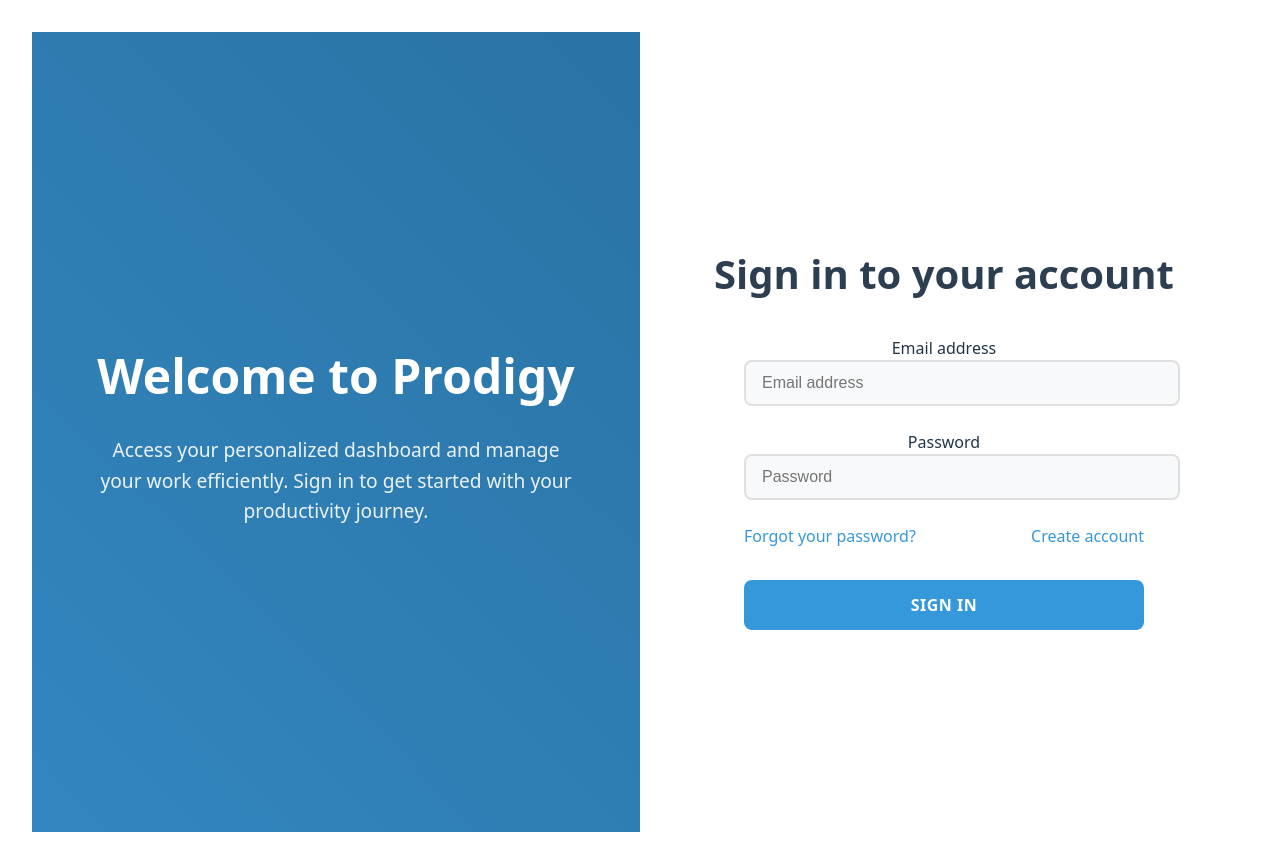
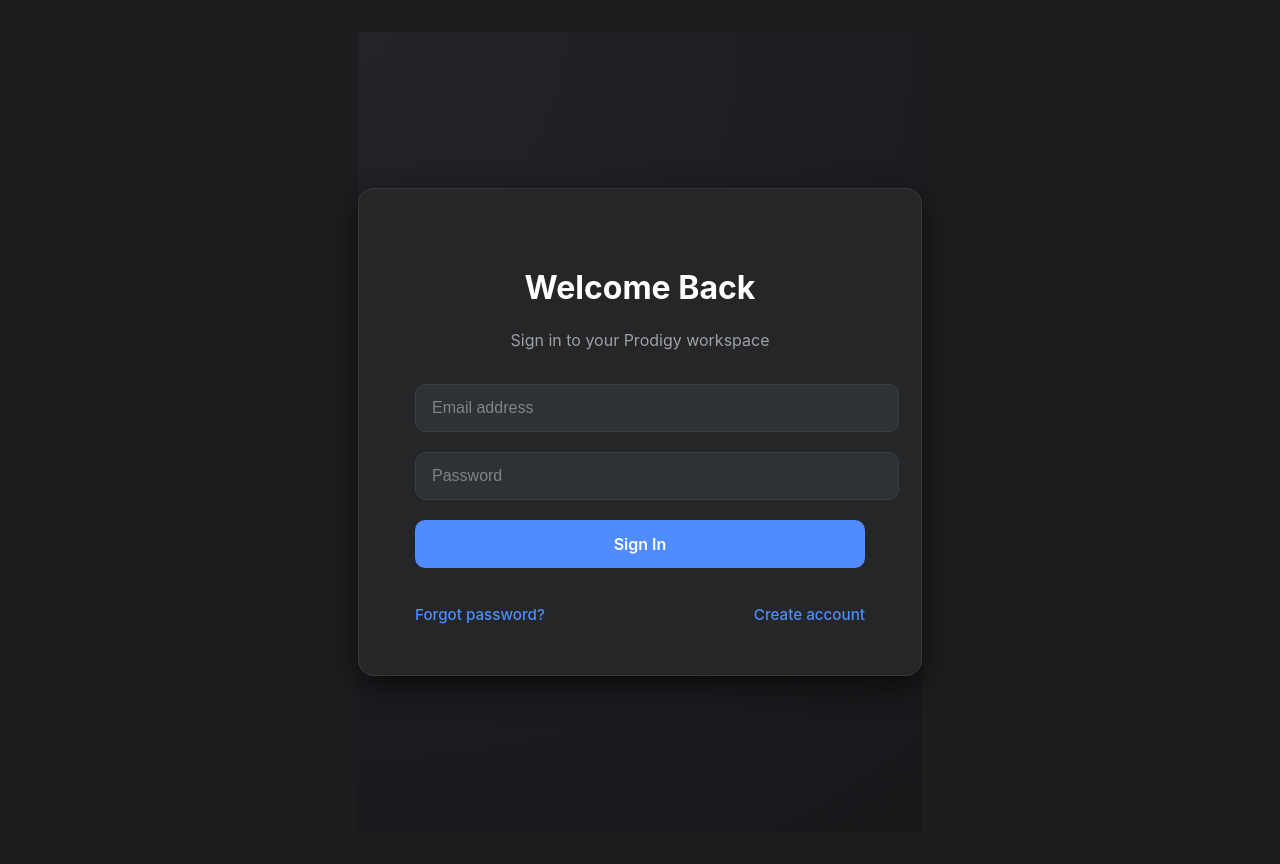
Before and after one commit to khangdoan514/hackutd-2025, a React (Vite) app in the folder prodigy/: page /login in a window 1280 px wide. Built offline with nearby package versions, Linux system fonts and the light colour scheme.

Commit message:
initial commit to finalize the main screens

```diff
--- a/prodigy/src/components/auth/Auth.css
+++ b/prodigy/src/components/auth/Auth.css
@@ -1,160 +1,112 @@
+/* ===== Modern Prodigy Auth Styles ===== */
+
+body {
+  margin: 0;
+  font-family: "Inter", sans-serif;
+  background-color: #1b1d1f;
+  color: #e0e0e0;
+  -webkit-font-smoothing: antialiased;
+}
+
 .auth-container {
   min-height: 100vh;
-  display: grid;
-  grid-template-columns: 1fr 1fr;
-  background-color: #f8f9fa;
+  display: flex;
+  justify-content: center;
+  align-items: center;
+  background: radial-gradient(circle at top left, #222428, #16181a);
 }
 
-.auth-sidebar {
-  background-color: #2c3e50;
-  padding: 4rem;
-  display: flex;
-  flex-direction: column;
-  justify-content: center;
-  position: relative;
-  overflow: hidden;
+.auth-card {
+  background-color: #242628;
+  border-radius: 16px;
+  padding: 3rem 3.5rem;
+  width: 450px;
+  box-shadow: 0 10px 30px rgba(0, 0, 0, 0.6);
+  border: 1px solid rgba(255, 255, 255, 0.08);
+  transition: transform 0.3s ease, box-shadow 0.3s ease;
 }
 
-.auth-sidebar::after {
-  content: '';
-  position: absolute;
-  top: 0;
-  left: 0;
-  right: 0;
-  bottom: 0;
-  background: linear-gradient(45deg, rgba(52, 152, 219, 0.8), rgba(41, 128, 185, 0.8));
-  z-index: 1;
-}
-
-.sidebar-content {
-  position: relative;
-  z-index: 2;
-  color: white;
-}
-
-.sidebar-title {
-  font-size: 3rem;
-  font-weight: bold;
-  margin-bottom: 2rem;
-}
-
-.sidebar-text {
-  font-size: 1.2rem;
-  line-height: 1.6;
-  opacity: 0.9;
-}
-
-.auth-box {
-  padding: 4rem;
-  display: flex;
-  flex-direction: column;
-  justify-content: center;
-  background-color: #ffffff;
-  max-width: 100%;
+.auth-card:hover {
+  transform: translateY(-4px);
+  box-shadow: 0 15px 40px rgba(0, 0, 0, 0.7);
 }
 
 .auth-title {
-  margin-bottom: 2rem;
   text-align: center;
-  font-size: 2.5rem;
-  font-weight: bold;
-  color: #2c3e50;
+  font-size: 2rem;
+  font-weight: 700;
+  color: #ffffff;
+  margin-bottom: 0.5rem;
 }
 
 .auth-subtitle {
-  margin-top: 0.5rem;
   text-align: center;
-  font-size: 1.1rem;
-  color: #7f8c8d;
+  font-size: 1rem;
+  color: #9ea0a3;
   margin-bottom: 2rem;
 }
 
 .auth-form {
-  margin: 0 auto;
-  width: 100%;
-  max-width: 400px;
-}
-
-.form-group {
-  margin-bottom: 1.5rem;
+  display: flex;
+  flex-direction: column;
+  gap: 1.25rem;
 }
 
 .form-input {
   width: 100%;
-  padding: 12px 16px;
-  border: 2px solid #e0e0e0;
-  border-radius: 8px;
+  padding: 14px 16px;
+  background-color: #2e3136;
+  border: 1px solid #3a3d42;
+  border-radius: 10px;
+  color: #f5f5f5;
   font-size: 1rem;
-  color: #2c3e50;
-  background-color: #f8f9fa;
   transition: all 0.3s ease;
 }
 
-.form-input:focus {
-  border-color: #3498db;
-  background-color: #ffffff;
-  box-shadow: 0 0 0 3px rgba(52, 152, 219, 0.1);
+.form-input::placeholder {
+  color: #808388;
 }
 
 .form-input:focus {
+  border-color: #4f8cff;
+  background-color: #35383d;
+  box-shadow: 0 0 10px rgba(79, 140, 255, 0.2);
   outline: none;
-  border-color: #6366f1;
-  box-shadow: 0 0 0 2px rgba(99, 102, 241, 0.2);
 }
 
 .auth-button {
-  width: 100%;
-  padding: 14px 24px;
-  background-color: #3498db;
+  background-color: #4f8cff;
+  border: none;
+  border-radius: 10px;
   color: white;
-  border: none;
-  border-radius: 8px;
+  font-weight: 600;
   font-size: 1rem;
-  font-weight: 600;
+  padding: 14px;
   cursor: pointer;
   transition: all 0.3s ease;
-  margin-top: 1rem;
-  text-transform: uppercase;
-  letter-spacing: 0.5px;
 }
 
 .auth-button:hover {
-  background-color: #2980b9;
-  transform: translateY(-1px);
-  box-shadow: 0 4px 12px rgba(52, 152, 219, 0.2);
+  background-color: #3a6de0;
+  box-shadow: 0 0 15px rgba(79, 140, 255, 0.4);
+  transform: translateY(-2px);
 }
 
 .auth-links {
-  margin-top: 1.5rem;
-  margin-bottom: 1rem;
   text-align: center;
-  font-size: 1rem;
+  margin-top: 1rem;
+  display: flex;
+  justify-content: space-between;
+  font-size: 0.95rem;
 }
 
 .auth-link {
-  color: #3498db;
+  color: #4f8cff;
   text-decoration: none;
-  font-weight: 500;
   transition: all 0.3s ease;
 }
 
 .auth-link:hover {
-  color: #2980b9;
+  color: #74a6ff;
   text-decoration: underline;
 }
-
-.success-message {
-  padding: 1.5rem;
-  margin: 2rem 0;
-  background-color: #e8f6ef;
-  border-radius: 8px;
-  color: #27ae60;
-  display: flex;
-  align-items: center;
-  border-left: 4px solid #27ae60;
-}
-
-.success-icon {
-  margin-right: 1rem;
-  font-size: 1.5rem;
-}
--- a/prodigy/src/components/auth/ForgotPassword.jsx
+++ b/prodigy/src/components/auth/ForgotPassword.jsx
@@ -1,71 +1,46 @@
-import React, { useState } from 'react';
-import { Link } from 'react-router-dom';
-import './Auth.css';
+import React, { useState } from "react";
+import { Link } from "react-router-dom";
+import "./Auth.css";
 
 const ForgotPassword = () => {
-  const [email, setEmail] = useState('');
-  const [submitted, setSubmitted] = useState(false);
+  const [email, setEmail] = useState("");
 
   const handleSubmit = (e) => {
     e.preventDefault();
-    // TODO: Implement password reset logic here
-    console.log('Password reset requested for:', email);
-    setSubmitted(true);
+    console.log("Password reset requested for:", email);
   };
 
   return (
     <div className="auth-container">
-      <div className="auth-sidebar">
-        <div className="sidebar-content">
-          <h1 className="sidebar-title">Password Reset</h1>
-          <p className="sidebar-text">
-            No worries! We'll help you get back into your account.
-            Follow the simple steps to reset your password securely.
-          </p>
-        </div>
-      </div>
-      <div className="auth-box">
-        <h2 className="auth-title">Reset your password</h2>
+      <div className="auth-card">
+        <h2 className="auth-title">Reset Password</h2>
         <p className="auth-subtitle">
-          Enter your email address and we'll send you a link to reset your password.
+          Enter your email and we’ll send you a reset link.
         </p>
 
-        {submitted ? (
-          <div className="success-message">
-            <span className="success-icon">✓</span>
-            <p>
-              If an account exists for {email}, you will receive a password reset link shortly.
-            </p>
-          </div>
-        ) : (
         <form className="auth-form" onSubmit={handleSubmit}>
-            <div className="form-group">
-              <label htmlFor="email" className="sr-only">Email address</label>
           <input
-                id="email"
-                name="email"
             type="email"
-                required
             className="form-input"
             placeholder="Email address"
             value={email}
             onChange={(e) => setEmail(e.target.value)}
+            required
           />
-            </div>
 
-            <div className="form-group">
           <button type="submit" className="auth-button">
-                Reset Password
+            Send Reset Link
           </button>
-            </div>
-          </form>
-        )}
 
           <div className="auth-links">
             <Link to="/login" className="auth-link">
-            Return to login
+              Back to login
+            </Link>
+            <Link to="/signup" className="auth-link">
+              Create account
             </Link>
           </div>
+        </form>
       </div>
     </div>
   );
--- a/prodigy/src/components/auth/Login.jsx
+++ b/prodigy/src/components/auth/Login.jsx
@@ -1,81 +1,57 @@
-import React, { useState } from 'react';
-import { Link } from 'react-router-dom';
-import './Auth.css';
+import React, { useState } from "react";
+import { Link } from "react-router-dom";
+import "./Auth.css";
 
 const Login = () => {
-  const [formData, setFormData] = useState({
-    email: '',
-    password: ''
-  });
+  const [formData, setFormData] = useState({ email: "", password: "" });
 
   const handleChange = (e) => {
     const { name, value } = e.target;
-    setFormData(prevState => ({
-      ...prevState,
-      [name]: value
-    }));
+    setFormData((prev) => ({ ...prev, [name]: value }));
   };
 
   const handleSubmit = (e) => {
     e.preventDefault();
-    // TODO: Implement login logic here
-    console.log('Login attempt:', formData);
+    console.log("Login attempt:", formData);
   };
 
   return (
     <div className="auth-container">
-      <div className="auth-sidebar">
-        <div className="sidebar-content">
-          <h1 className="sidebar-title">Welcome to Prodigy</h1>
-          <p className="sidebar-text">
-            Access your personalized dashboard and manage your work efficiently.
-            Sign in to get started with your productivity journey.
-          </p>
-        </div>
-      </div>
-      <div className="auth-box">
-        <h2 className="auth-title">Sign in to your account</h2>
+      <div className="auth-card">
+        <h2 className="auth-title">Welcome Back</h2>
+        <p className="auth-subtitle">Sign in to your Prodigy workspace</p>
+
         <form className="auth-form" onSubmit={handleSubmit}>
-          <div className="form-group">
-            <label htmlFor="email" className="sr-only">Email address</label>
           <input
-              id="email"
+            type="email"
             name="email"
-              type="email"
-              required
             className="form-input"
             placeholder="Email address"
             value={formData.email}
             onChange={handleChange}
+            required
           />
-          </div>
-          <div className="form-group">
-            <label htmlFor="password" className="sr-only">Password</label>
           <input
-              id="password"
+            type="password"
             name="password"
-              type="password"
-              required
             className="form-input"
             placeholder="Password"
             value={formData.password}
             onChange={handleChange}
+            required
           />
-          </div>
 
-          <div className="auth-links" style={{ display: 'flex', justifyContent: 'space-between' }}>
+          <button type="submit" className="auth-button">
+            Sign In
+          </button>
+
+          <div className="auth-links">
             <Link to="/forgot-password" className="auth-link">
-              Forgot your password?
+              Forgot password?
             </Link>
             <Link to="/signup" className="auth-link">
               Create account
             </Link>
-          </div>
-
-          <div className="form-group">
-            <button type="submit" className="auth-button">
-              Sign in
-            </button>
           </div>
         </form>
       </div>
--- a/prodigy/src/components/auth/Signup.jsx
+++ b/prodigy/src/components/auth/Signup.jsx
@@ -1,106 +1,78 @@
-import React, { useState } from 'react';
-import { Link } from 'react-router-dom';
-import './Auth.css';
+import React, { useState } from "react";
+import { Link } from "react-router-dom";
+import "./Auth.css";
 
 const Signup = () => {
   const [formData, setFormData] = useState({
-    name: '',
-    email: '',
-    password: '',
-    confirmPassword: ''
+    name: "",
+    email: "",
+    password: "",
+    confirmPassword: "",
   });
 
   const handleChange = (e) => {
     const { name, value } = e.target;
-    setFormData(prevState => ({
-      ...prevState,
-      [name]: value
-    }));
+    setFormData((prev) => ({ ...prev, [name]: value }));
   };
 
   const handleSubmit = (e) => {
     e.preventDefault();
-    // TODO: Implement signup logic here
-    console.log('Signup attempt:', formData);
+    console.log("Signup attempt:", formData);
   };
 
   return (
     <div className="auth-container">
-      <div className="auth-sidebar">
-        <div className="sidebar-content">
-          <h1 className="sidebar-title">Join Prodigy</h1>
-          <p className="sidebar-text">
-            Create your account today and unlock the full potential of our platform.
-            Get started with your journey towards enhanced productivity.
-          </p>
-        </div>
-      </div>
-      <div className="auth-box">
-        <h2 className="auth-title">Create your account</h2>
+      <div className="auth-card">
+        <h2 className="auth-title">Join Prodigy</h2>
+        <p className="auth-subtitle">Create your workspace account</p>
+
         <form className="auth-form" onSubmit={handleSubmit}>
-          <div className="form-group">
-            <label htmlFor="name" className="sr-only">Full Name</label>
           <input
-              id="name"
+            type="text"
             name="name"
-              type="text"
-              required
             className="form-input"
             placeholder="Full Name"
             value={formData.name}
             onChange={handleChange}
+            required
           />
-          </div>
-          <div className="form-group">
-            <label htmlFor="email" className="sr-only">Email address</label>
           <input
-              id="email"
+            type="email"
             name="email"
-              type="email"
-              required
             className="form-input"
             placeholder="Email address"
             value={formData.email}
             onChange={handleChange}
+            required
           />
-          </div>
-          <div className="form-group">
-            <label htmlFor="password" className="sr-only">Password</label>
           <input
-              id="password"
+            type="password"
             name="password"
-              type="password"
-              required
             className="form-input"
             placeholder="Password"
             value={formData.password}
             onChange={handleChange}
+            required
           />
-          </div>
-          <div className="form-group">
-            <label htmlFor="confirmPassword" className="sr-only">Confirm Password</label>
           <input
-              id="confirmPassword"
+            type="password"
             name="confirmPassword"
-              type="password"
-              required
             className="form-input"
             placeholder="Confirm Password"
             value={formData.confirmPassword}
             onChange={handleChange}
+            required
           />
-          </div>
 
-          <div className="auth-links">
-            <Link to="/login" className="auth-link">
-              Already have an account? Sign in
-            </Link>
-          </div>
-
-          <div className="form-group">
           <button type="submit" className="auth-button">
             Create Account
           </button>
+
+          <div className="auth-links">
+            <span>Already have an account?</span>
+            <Link to="/login" className="auth-link">
+              Sign in
+            </Link>
           </div>
         </form>
       </div>
```
Lines whose indentation alone changed are shown as unchanged.
